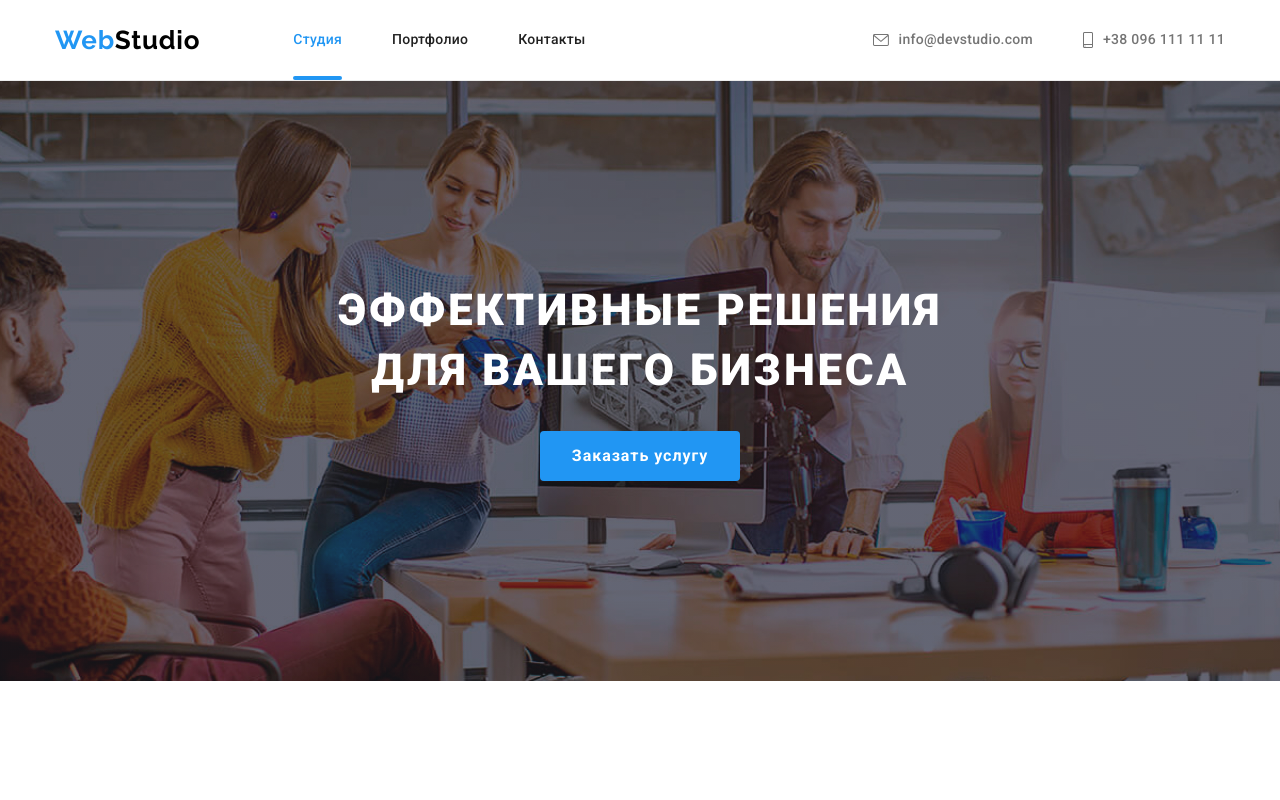
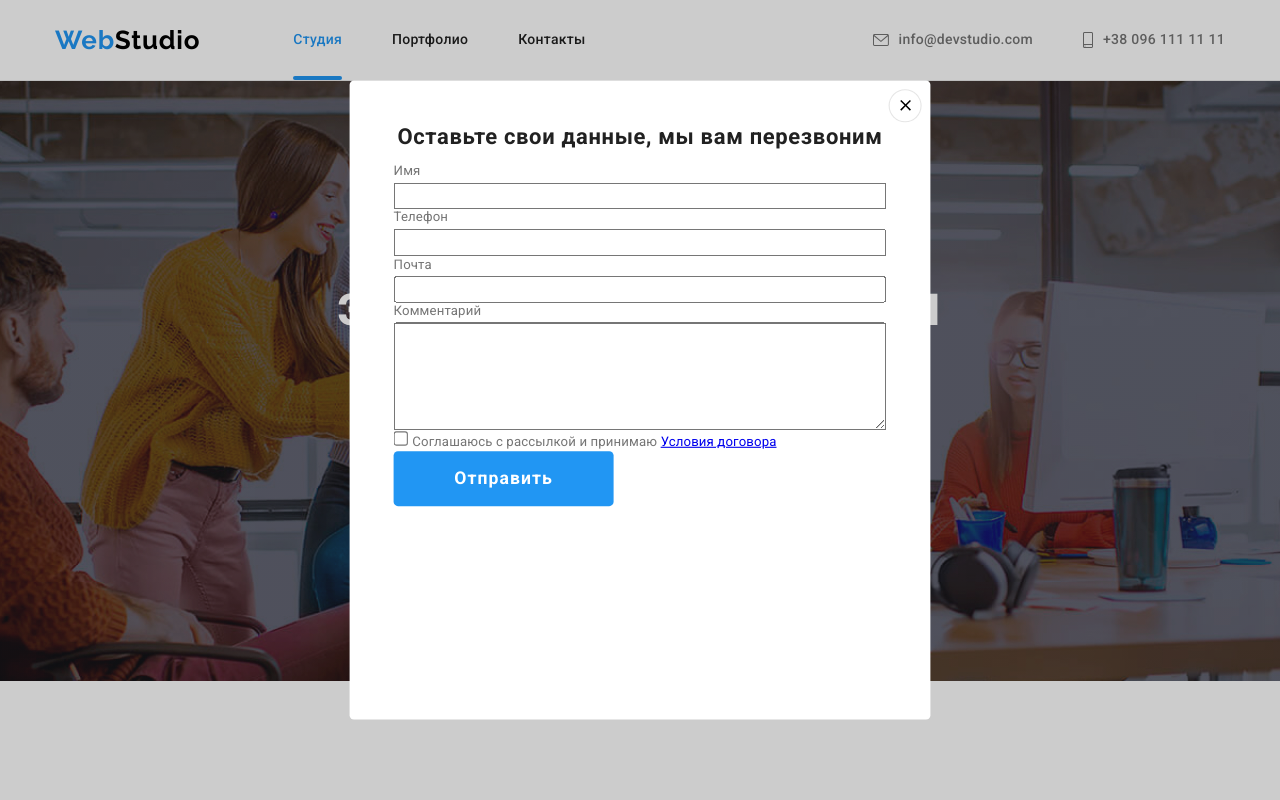
Before and after one commit to Dima-Shvets/goit-markup-hw-06, a plain HTML site: page index.html in a window 1280 px wide. Shown: the top 800 px of the page. Drawn offline with nearby package versions, Linux system fonts and the light colour scheme.

Commit message:
додає розмірку форми модального вікна

```diff
--- a/css/styles.css
+++ b/css/styles.css
@@ -251,7 +251,7 @@ body {
     letter-spacing: 0.06em;
 }
 
-.hero-button {
+.modal-btn {
     border: 0;
     border-radius: 4px;
     padding: 10px 32px;
@@ -271,8 +271,8 @@ body {
     transition: background-color var(--transition-time) var(--transiton-function);
 }
 
-.hero-button:hover,
-.hero-button:focus {
+.modal-btn:hover,
+.modal-btn:focus {
     background-color: var(--button-accent-color);
 }
 
@@ -561,7 +561,7 @@ body {
 }
 
 .examples-list-item:hover,
-.examples-list-item:active {
+.examples-list-item:focus {
     box-shadow: 1px 4px 6px 0px rgba(0, 0, 0, 0.16),
     0px 4px 4px 0px rgba(0, 0, 0, 0.06),
     0px 1px 1px 0px rgba(0, 0, 0, 0.12);
@@ -754,17 +754,18 @@ body {
     background-color: rgba(0, 0, 0, 0.2);
     opacity: 1;
 
-    transition: opacity var(--transition-time) var(--transiton-function);
+    transition: opacity var(--transition-time) var(--transiton-function),
+    visibility var(--transition-time) var(--transiton-function);
 }
 
-.backdrop.is-hidden {
+/* .backdrop.is-hidden {
     opacity: 0;
     visibility: hidden;
     pointer-events: none;
-}
+} */
 
 .backdrop.is-hidden .modal {
-    transform: translate(50%, 50%) scale(0.8);
+    transform: translate(50%, 50%) scale(1.1);
 }
 
 .modal {
@@ -774,6 +775,7 @@ body {
     height: 581px;
     width: 528px;
     border-radius: 4px;
+    padding: 40px;
 
     background: var(--background-color);
 
@@ -797,5 +799,31 @@ body {
     border: 1px solid rgba(0, 0, 0, 0.1);
 }
 
+.modal-title {
+    margin-bottom: 12px;
+
+    font-size: 20px;
+    line-height: 1.15em;
+    letter-spacing: 0.03em;
+    text-align: center;
+    color: var(--secondary-text-color);
+}
+
+.modal-form-field {
+    display: flex;
+    flex-direction: column;
+}
+
+.modal-form-label {
+    margin-bottom: 4px;
+
+    color: var(--main-text-color);
+    font-size: 12px;
+    line-height: 1.17em;
+    letter-spacing: 0.01em;
+}
+
+
+
 
 /* ============= END BACKDROP ============= */
--- a/index.html
+++ b/index.html
@@ -49,7 +49,7 @@
     <section class="hero">
         <div>
             <h1 class="hero-title">Эффективные решения <br/> для вашего бизнеса</h1>
-            <button class="hero-button" data-modal-open type="button" >Заказать услугу</button>
+            <button class="modal-btn" data-modal-open type="button" >Заказать услугу</button>
         </div>
     </section>
 <!--Values-->
@@ -385,6 +385,46 @@
                     <use href="./images/sprite.svg#icon-close"></use>
                 </svg>
             </button>
+        <h2 class="modal-title">Оставьте свои данные, мы вам перезвоним</h2>
+            <form class="modal-form" name="order-form">
+                <div class="modal-form-field">
+                    <label class="modal-form-label" for="name">Имя</label>
+                    <input class="modal-form-input" type="text" name="name" id="name">
+                    <!-- <svg class="modal-form-field-icon">
+                        <use></use>
+                    </svg> -->
+                </div>
+                <div class="modal-form-field">
+                    <label class="modal-form-label" for="phone">Телефон</label>
+                    <input class="modal-form-input" type="tel" name="phone" id="phone">
+                    <!-- <svg class="modal-form-field-icon">
+                        <use></use>
+                    </svg> -->
+                </div>
+                <div class="modal-form-field">
+                    <label class="modal-form-label" for="mail">Почта</label>
+                    <input class="modal-form-input" type="email" name="mail" id="mail">
+                    <!-- <svg class="modal-form-field-icon">
+                        <use></use>
+                    </svg> -->
+                </div>
+                <div class="modal-form-field">
+                    <label class="modal-form-label" for="comments">Комментарий</label>
+                    <textarea
+                    name="comments"
+                    rows="5" id="comments"
+                    placeholder="Введите текст">
+                    </textarea>
+                </div>
+                <div class="modal-form-checkbox-field">
+                    <input class="modal-form-input-checkbox"
+                    type="checkbox"
+                    name="conditions"
+                    id="conditions">
+                    <label class="modal-form-label" for="conditions">Соглашаюсь с рассылкой и принимаю <a href="#">Условия договора</a></label>
+                </div>
+                <button class="modal-btn" type="submit">Отправить</button>
+            </form>
         </div>
     </div>
     <script src="./js/modal.js"></script>
```
